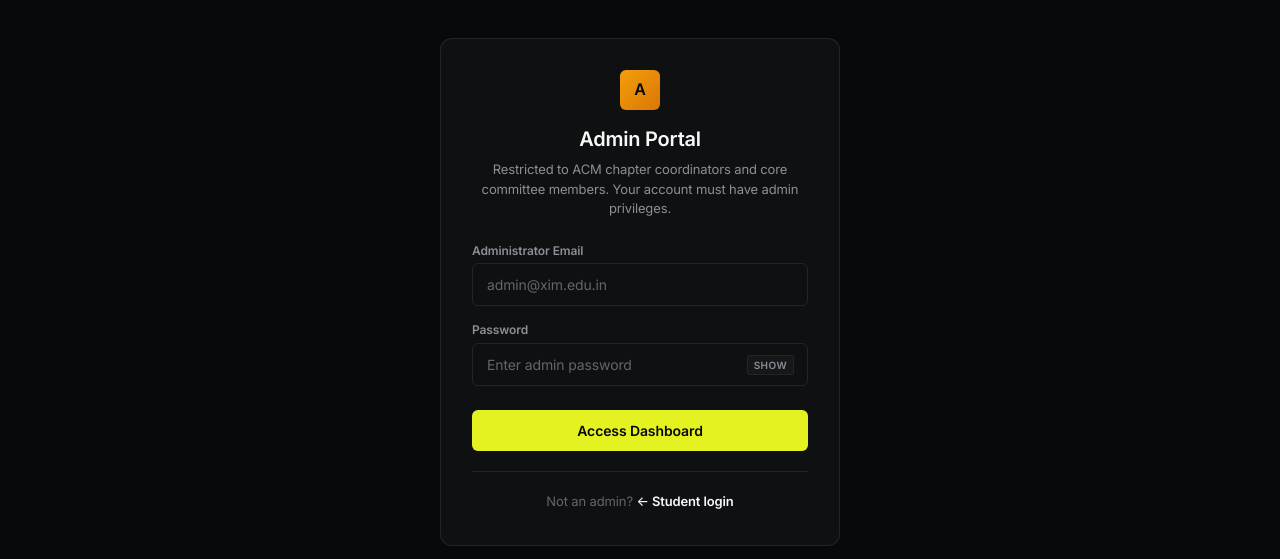
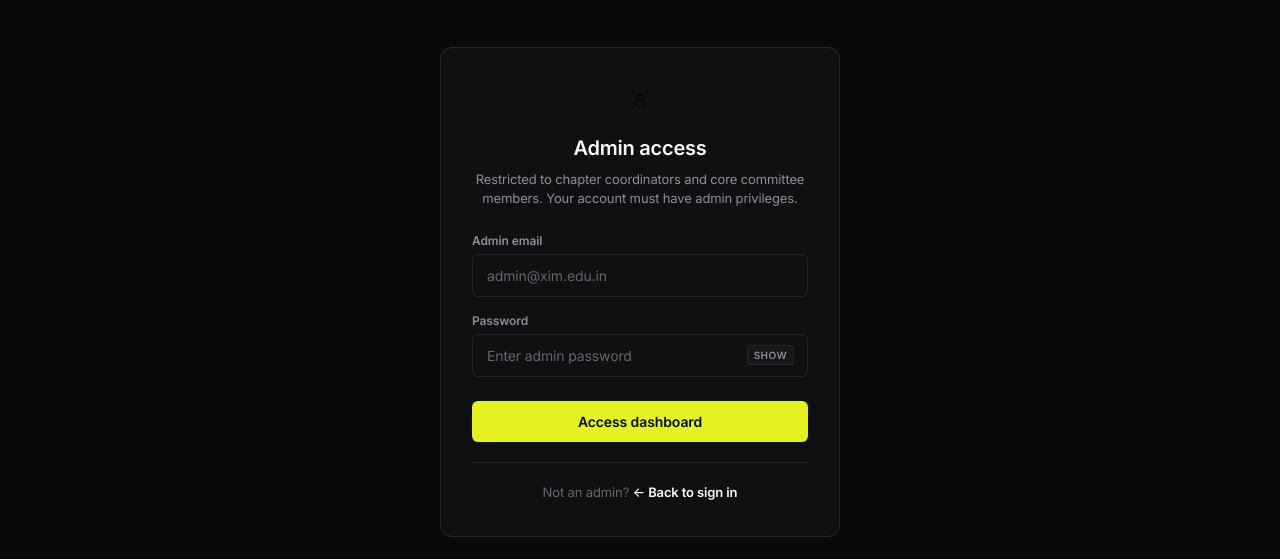
Before and after one commit to Kaifkhurshid7/ACM-XIM-ENVOY, a React (Vite) app in the folder acmmedia-frontend/: page /admin-login in a window 1280 px wide. Shown: the part 173-732 px from the top of the page. Built offline with nearby package versions, Linux system fonts and the light colour scheme; no server answers.

Commit message:
fix(AdminLogin): Improve error messaging and refine UI copy for clarity

```diff
--- a/acmmedia-frontend/src/pages/AdminLogin.jsx
+++ b/acmmedia-frontend/src/pages/AdminLogin.jsx
@@ -1,4 +1,3 @@
-// Admin login - restricted access for chapter coordinators
 import React, { useState, useContext } from "react";
 import { AuthContext } from "../context/AuthContext";
 import { useNavigate } from "react-router-dom";
@@ -17,24 +16,18 @@ const AdminLogin = () => {
     setLoading(true);
     try {
       const loggedInUser = await login(formData.email, formData.password);
+      if (loggedInUser?.role === "admin") { navigate("/admin"); return; }
 
-      if (loggedInUser?.role === "admin") {
-        navigate("/admin");
-        return;
-      }
-
-      // Verify role via profile endpoint
       const { data } = await getCurrentUser();
       const currentUser = extractObject(data, ["user", "data"]);
-
       if (currentUser?.role !== "admin") {
-        alert("Access Denied: Administrative privileges required.");
+        alert("Access denied. This account doesn't have admin privileges.");
         logout();
       } else {
         navigate("/admin");
       }
     } catch (err) {
-      alert(extractErrorMessage(err, "Admin login failed."));
+      alert(extractErrorMessage(err, "Authentication failed. Please check your credentials."));
     } finally {
       setLoading(false);
     }
@@ -44,46 +37,28 @@ const AdminLogin = () => {
     <div className="auth-wrapper">
       <div className="auth-card admin-auth">
         <header className="auth-card-header">
-          <div className="auth-logo-mark" style={{ background: "linear-gradient(135deg, #f59e0b, #d97706)" }}>A</div>
-          <h1>Admin Portal</h1>
-          <p>Restricted to ACM chapter coordinators and core committee members. Your account must have admin privileges.</p>
+          <div className="auth-logo-mark" style={{ background: "var(--color-primary-dark)" }}>A</div>
+          <h1>Admin access</h1>
+          <p>Restricted to chapter coordinators and core committee members. Your account must have admin privileges.</p>
         </header>
 
         <form onSubmit={handleSubmit} className="auth-form-grid">
           <div className="field-group full-width">
-            <label>Administrator Email</label>
-            <input
-              type="email"
-              placeholder="admin@xim.edu.in"
-              value={formData.email}
-              onChange={(e) => setFormData({ ...formData, email: e.target.value })}
-              required
-            />
+            <label>Admin email</label>
+            <input type="email" placeholder="admin@xim.edu.in" value={formData.email} onChange={(e) => setFormData({ ...formData, email: e.target.value })} required />
           </div>
-
           <div className="field-group full-width">
             <label>Password</label>
             <div className="input-with-icon">
-              <input
-                type={showPassword ? "text" : "password"}
-                placeholder="Enter admin password"
-                value={formData.password}
-                onChange={(e) => setFormData({ ...formData, password: e.target.value })}
-                required
-              />
-              <button type="button" className="toggle-pw" onClick={() => setShowPassword(!showPassword)}>
-                {showPassword ? "Hide" : "Show"}
-              </button>
+              <input type={showPassword ? "text" : "password"} placeholder="Enter admin password" value={formData.password} onChange={(e) => setFormData({ ...formData, password: e.target.value })} required />
+              <button type="button" className="toggle-pw" onClick={() => setShowPassword(!showPassword)}>{showPassword ? "Hide" : "Show"}</button>
             </div>
           </div>
-
-          <button type="submit" className="auth-submit-btn" disabled={loading}>
-            {loading ? "Authenticating..." : "Access Dashboard"}
-          </button>
+          <button type="submit" className="auth-submit-btn" disabled={loading}>{loading ? "Verifying..." : "Access dashboard"}</button>
         </form>
 
         <div className="auth-card-footer">
-          <p>Not an admin? <span onClick={() => navigate("/login")}>← Student login</span></p>
+          <p>Not an admin? <span onClick={() => navigate("/login")}>← Back to sign in</span></p>
         </div>
       </div>
     </div>
```
